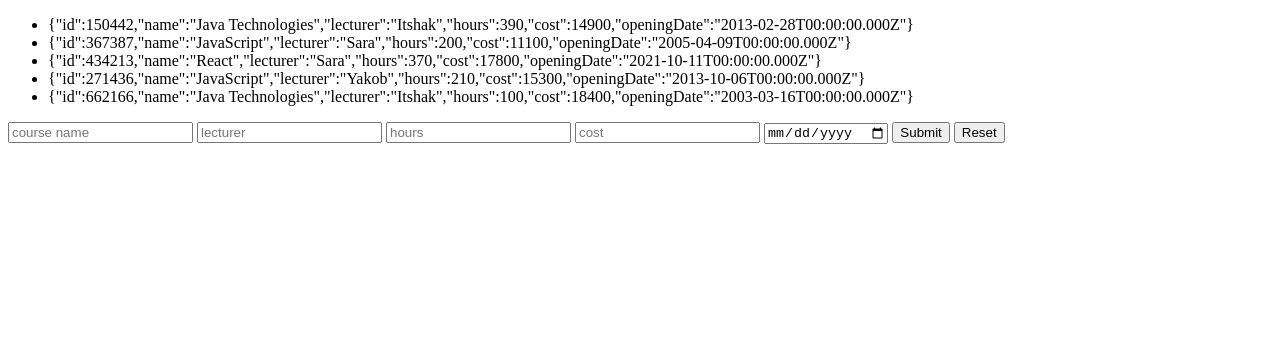
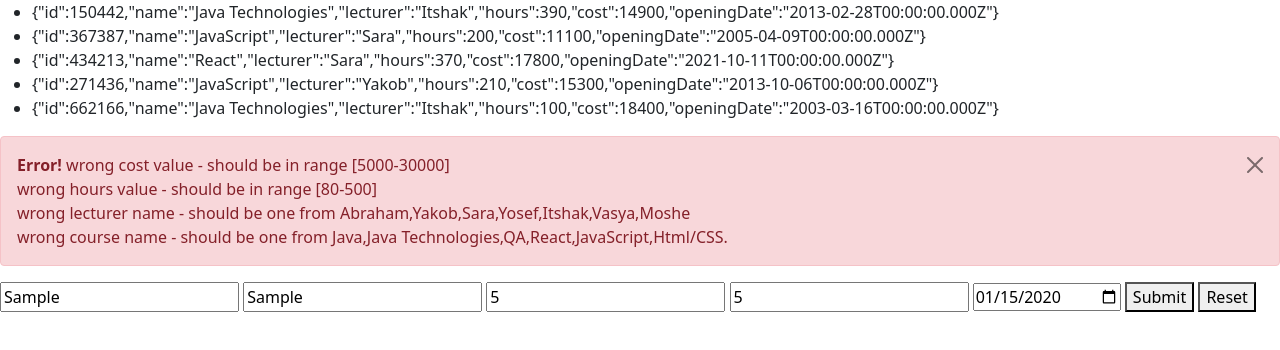
Before and after one commit to java46Telran/courses-js, a website with bundled scripts: page index.html in a window 1280 px wide. Both pictures are taken after typing "Sample", "Sample", "5", "5", "2020-01-15" into the empty fields and a click on the button "Submit". Built offline with nearby package versions, Linux system fonts and the light colour scheme.

Commit message:
HW #23 solution

```diff
--- a/index.html
+++ b/index.html
@@ -4,6 +4,7 @@
     <meta charset="UTF-8">
     <meta http-equiv="X-UA-Compatible" content="IE=edge">
     <meta name="viewport" content="width=device-width, initial-scale=1.0">
+    <link href="https://cdn.jsdelivr.net/npm/bootstrap@5.1.3/dist/css/bootstrap.min.css" rel="stylesheet" integrity="sha384-1BmE4kWBq78iYhFldvKuhfTAU6auU8tT94WrHftjDbrCEXSU1oBoqyl2QvZ6jIW3" crossorigin="anonymous">
     <title>Document</title>
 </head>
 <body>
@@ -22,6 +23,7 @@
         <button type="submit">Submit</button>
         <button type="reset">Reset</button>
     </form>
+    <script src="https://cdn.jsdelivr.net/npm/bootstrap@5.1.3/dist/js/bootstrap.bundle.min.js" integrity="sha384-ka7Sk0Gln4gmtz2MlQnikT1wXgYsOg+OMhuP+IlRH9sENBO0LRn5q+8nbTov4+1p" crossorigin="anonymous"></script>
     <script src="dist/bundle.js"></script>
 </body>
 </html>
--- a/src/main.js
+++ b/src/main.js
@@ -18,14 +18,16 @@
 const ulElem = document.getElementById("courses");
 const courses = createCourses();
 ulElem.innerHTML = `${getCourseItems(courses)}`
-const dataProvider = new Courses(courses);
+const dataProvider = new Courses(courseData.minId, courseData.maxId,courses);
 const dataProcessor = new College(dataProvider, courseData);
 const formHandler = new FormHandler("courses-form", "alert");
 formHandler.addHandler(course => {
-    const message = dataProcessor.addCourse(course);
-    if (!message) {
-         course.id=1000000
+    const res = dataProcessor.addCourse(course);
+    if (typeof(res)!=='string') {
+
     ulElem.innerHTML += `<li>${JSON.stringify(course)}</li>`;
+    return '';
     }
+    return res;
 
 })
--- a/src/services/college.js
+++ b/src/services/college.js
@@ -11,6 +11,10 @@
         //if course is valid, then course should be added : this.#courses.add(course)
         //if course is invalid, then the method returns full message describing what's wrong
         //if course is valid
+        //converting from strings to the proper types
+        course.hours = +course.hours;
+        course.cost = +course.cost;
+        course.openingDate = new Date(course.openingDate);
         const validationMessage = this.#getValidationMessage(course);
         if(!validationMessage) {
            return this.#courses.add(course);
@@ -18,6 +22,19 @@
         return validationMessage;
     }
     #getValidationMessage(course) {
-        //TODO validate course
+        const {minCost, maxCost, minHours, maxHours, minYear, maxYear, lectors, courses} = this.#courseData;
+        const {cost, hours, openingDate, lecturer, name} = course
+
+        let message = '';
+        message += cost > maxCost || cost < minCost ?
+         `wrong cost value - should be in range [${minCost}-${maxCost}] <br>`: '';
+         message += hours > maxHours || hours < minHours ?
+         `wrong hours value - should be in range [${minHours}-${maxHours}] <br>`: '';
+         message += !lectors.includes(lecturer) ? `wrong lecturer name - should be one from ${lectors} <br>`: '';
+         message += !courses.includes(name) ? `wrong course name - should be one from ${courses}`:'';
+         const year = openingDate.getFullYear();
+         message += year < minYear || year > maxYear ?
+          `wrong opening date - year should be in range [${minYear} - ${maxYear}]` : ''
+         return message;
     }
 }
--- a/src/services/courses.js
+++ b/src/services/courses.js
@@ -27,7 +27,6 @@
         return id;
     }
     exists(id) {
-        //TODO checks if a course with the given id exists
-        return false;
+        return !!this.#courses.find(c => c.id === id);
     }
 }
--- a/src/ui/form_handler.js
+++ b/src/ui/form_handler.js
@@ -18,8 +18,14 @@
             const message = fnProcessor(data);
             if (!message) {
                 this.#formElement.reset(); //everything ok
+                this.#alertElement.innerHTML = '';
             } else {
-                //TODO show alert inside this.#alertElement
+                const alert = `
+            <div class="alert alert-danger alert-dismissible fade show" role="alert">
+                <strong>Error!</strong> ${message}.
+                <button type="button" class="btn-close" data-bs-dismiss="alert" aria-label="Close"></button>
+            </div>`;
+            this.#alertElement.innerHTML = alert;
             }
         })
     }
```
